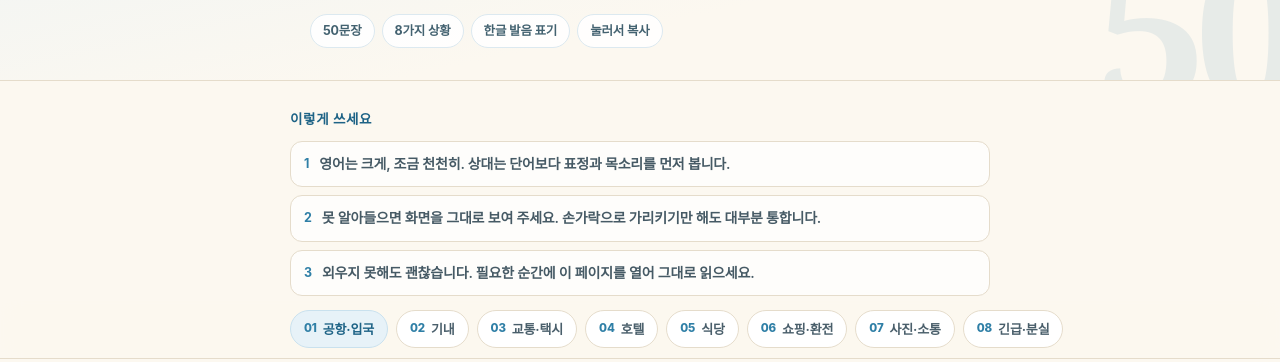
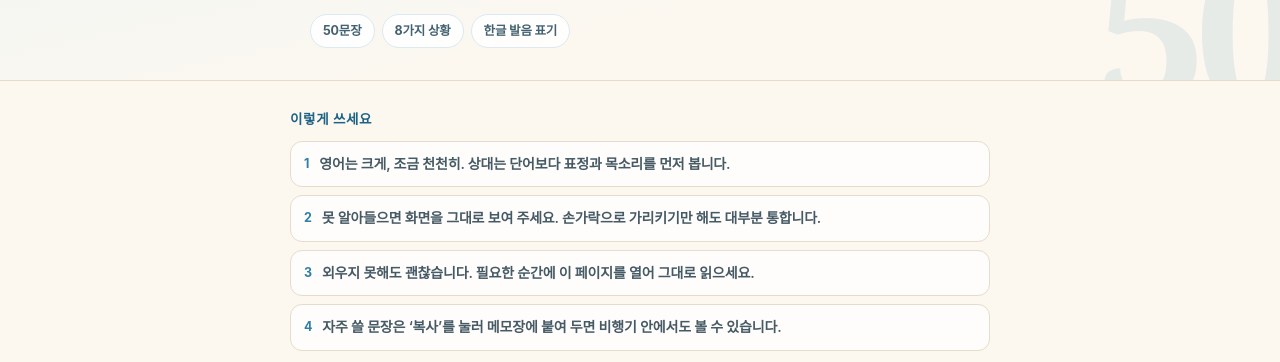
Before and after one commit to jennylee3769-cmyk/travel-english-50-phrases, a plain HTML site: page index.html in a window 1280 px wide. Shown: the part 410-772 px from the top of the page. Drawn offline with Linux system fonts and the light colour scheme.

Commit message:
첫 화면 소개 칩 정리와 사용법 4단계 추가

```diff
--- a/index.html
+++ b/index.html
@@ -160,7 +160,7 @@ footer .hint{margin-top:6px;font-size:12px;color:#8B9AA2}
     <p class="kicker">✈️ 해외여행 필수 회화</p>
     <h1>이 <span class="hl">50문장</span>이면<br>낯선 공항에서도<br>말이 통합니다<span class="en-title">TRAVEL ENGLISH · 50 PHRASES</span></h1>
     <p class="lead">공항 입국심사에서 <b>호텔·식당·쇼핑</b>, 그리고 급한 상황까지 — 여행지에서 바로 꺼내 쓰는 영어 50문장입니다. 영어 문장 아래에 <b>한국어 뜻</b>과 <b>한글 발음</b>을 나란히 두었으니, 소리 내어 두세 번만 읽어 보세요.</p>
-    <div class="meta"><span>50문장</span><span>8가지 상황</span><span>한글 발음 표기</span><span>눌러서 복사</span></div>
+    <div class="meta"><span>50문장</span><span>8가지 상황</span><span>한글 발음 표기</span></div>
   </div>
 </header>
 
@@ -170,6 +170,7 @@ footer .hint{margin-top:6px;font-size:12px;color:#8B9AA2}
     <li><b>1</b><span>영어는 크게, 조금 천천히. 상대는 단어보다 표정과 목소리를 먼저 봅니다.</span></li>
     <li><b>2</b><span>못 알아들으면 화면을 그대로 보여 주세요. 손가락으로 가리키기만 해도 대부분 통합니다.</span></li>
     <li><b>3</b><span>외우지 못해도 괜찮습니다. 필요한 순간에 이 페이지를 열어 그대로 읽으세요.</span></li>
+    <li><b>4</b><span>자주 쓸 문장은 ‘복사’를 눌러 메모장에 붙여 두면 비행기 안에서도 볼 수 있습니다.</span></li>
   </ol>
 </div>
 
```
